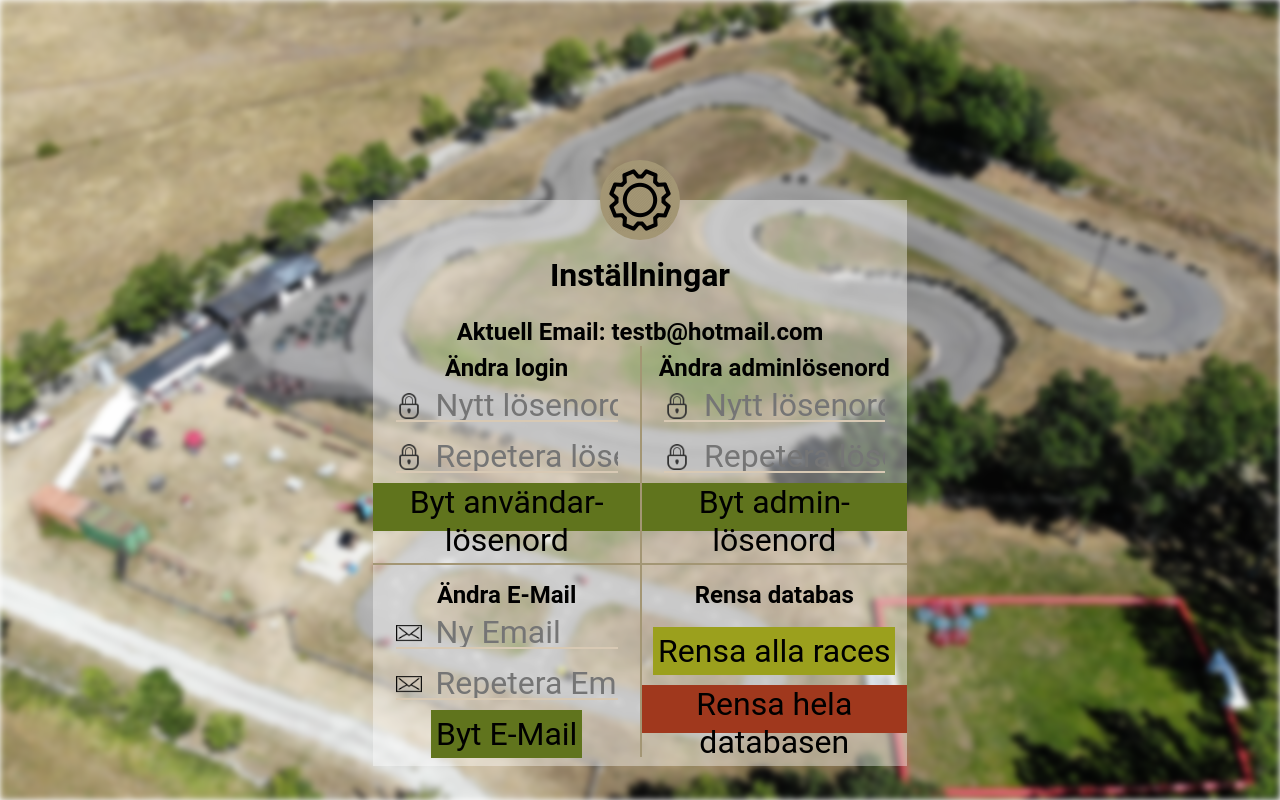
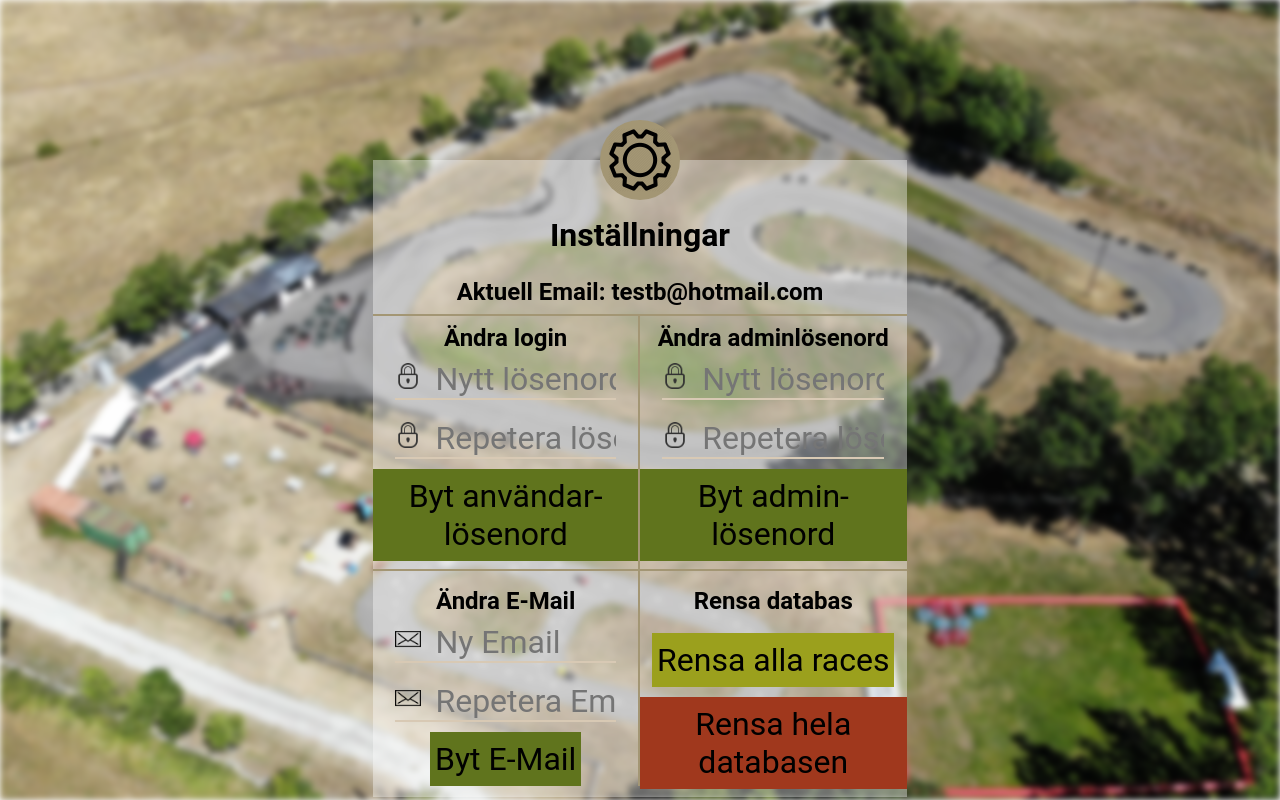
Before and after one commit to Foxmaner/gokartBooking, a PHP site: page /html/settingPage/settingPage.php in a window 1280 px wide. Run offline with PHP 8.4, Linux system fonts and the light colour scheme; a user stored in the database is signed in; data comes from the database, SQL or seed files in the repository.

Commit message:
0.9.1[settingPage] Changes -Better style for small laptops

```diff
--- a/html/settingPage/settingContentPage.php
+++ b/html/settingPage/settingContentPage.php
@@ -12,7 +12,7 @@
 
 
 
-  <div class="settingCategory col-s-6 col-6">
+  <div class="settingCategory col-s-6 col-6" id="settingCategory1">
     <h2 class="subTitle">Ändra login</h2>
     <input id="inputChangeUserPassword1" class="inputs col-s-10 col-10" type="password" placeholder="Nytt lösenord"></input>
     <br>
--- a/style/settingStyle/settingStyle.css
+++ b/style/settingStyle/settingStyle.css
@@ -36,7 +36,7 @@ body{
 #loginBackground{
 height: 100%;
 width: 100%;
-position: absolute;
+position: fixed;
 
 /*animation: breath 30s ease-in-out infinite;*/
 /* Links to the picture */
@@ -65,7 +65,7 @@ float: left;
 
   text-align: center;
 
-  margin-top: 25vh;
+  margin-top: 10vh;
   float: left;
 }
 
@@ -100,18 +100,25 @@ float: left;
   float: left;
 
 }
+#outputCurrentEmail{
+  padding-bottom: 1vh;
+}
+#settingCategory1{
+  padding-bottom: 1vh;
+  border-top: 2px solid rgb(163,150,116);
+}
 #settingCategory2{
-  border-left: 2px solid rgb(163,150,116);
   padding-bottom: 1vh;
+  border-top: 2px solid rgb(163,150,116);
 }
 #settingCategory3{
   padding-top: 1vh;
   border-top: 2px solid rgb(163,150,116);
+  padding-bottom: 1vh;
 
 }
 #settingCategory4{
   padding-top: 1vh;
-  border-left: 2px solid rgb(163,150,116);
   border-top: 2px solid rgb(163,150,116);
 }
 
@@ -125,7 +132,7 @@ float: left;
   background-color: transparent;
 
 
-  height: 2rem;
+  height: auto;
   font-size: 2rem;
 
   background-image: url("../../media/icons/lockIcon.PNG");
@@ -139,7 +146,8 @@ float: left;
 }
 .buttons{
     background-color: rgb(96,116,29);
-    height: 3rem;
+    height: auto;
+    padding: 0.5rem;
     font-size: 2rem;
     float: none;
     margin:0px auto;
@@ -273,6 +281,15 @@ float: left;
 
   #settingSection{
     margin-left: 29.17%;
+    margin-top: 20vh;
 
   }
+  #settingCategory1{
+    border-right: 2px solid rgb(163,150,116);
+  }
+  #settingCategory3{
+    border-right: 2px solid rgb(163,150,116);
+    border-top: 2px solid rgb(163,150,116);
+    padding-bottom: 0;
+  }
 }
```
